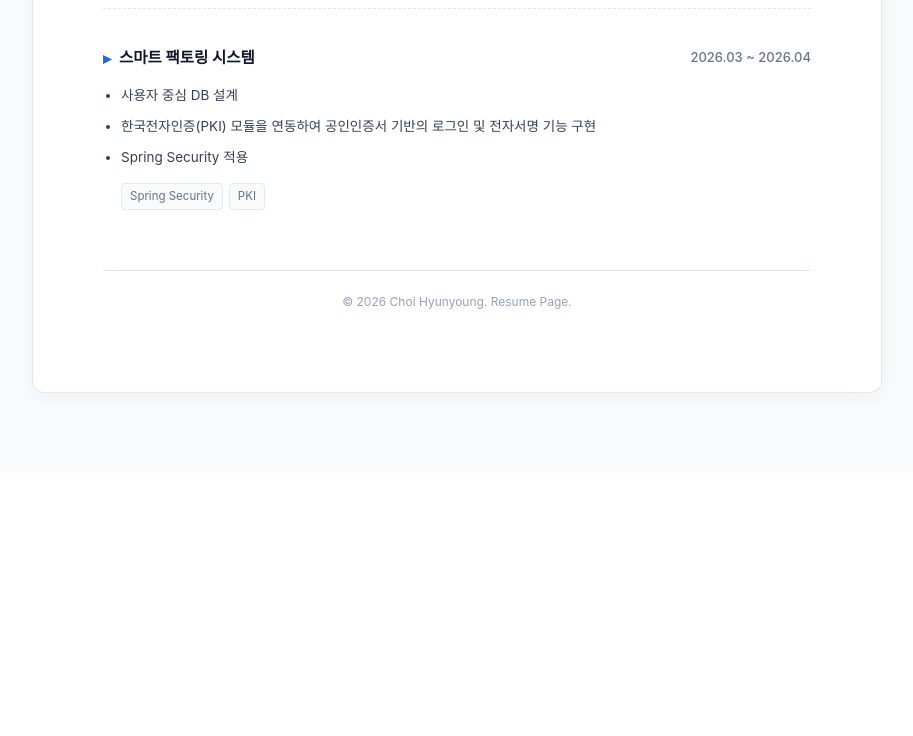
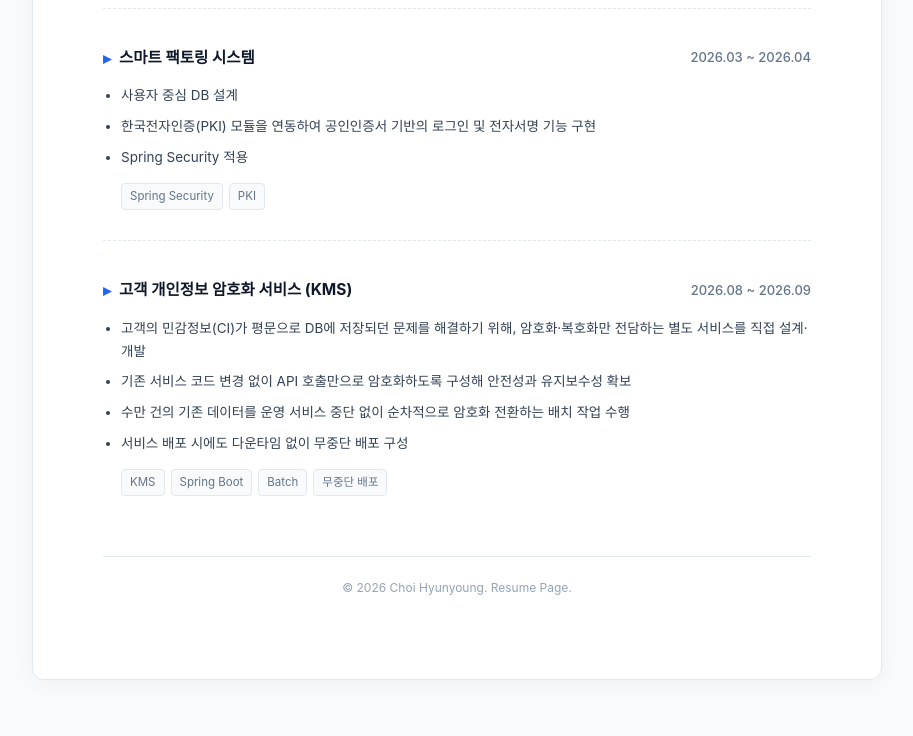
Before and after one commit to hy1116/resume, a Spring Boot app: page / in a window 1280 px wide. Shown: the part 4467-5203 px from the top of the page, without its empty margins (183-1096 px from the left). Before the commit the page ends 4862 px from the top, so only its background shows below. Run offline with Spring Boot 4, Linux system fonts and the light colour scheme; some web fonts are replaced.

Commit message:
이력서 내용 업데이트

```diff
--- a/src/main/resources/templates/resume.html
+++ b/src/main/resources/templates/resume.html
@@ -355,6 +355,25 @@
                     <span class="mini-badge">PKI</span>
                 </div>
             </div>
+
+            <div class="project-item">
+                <div class="project-header">
+                    <h3 class="project-title">고객 개인정보 암호화 서비스 (KMS)</h3>
+                    <div class="project-period">2026.08 ~ 2026.09</div>
+                </div>
+                <ul class="project-bullets">
+                    <li>고객의 민감정보(CI)가 평문으로 DB에 저장되던 문제를 해결하기 위해, 암호화&middot;복호화만 전담하는 별도 서비스를 직접 설계&middot;개발</li>
+                    <li>기존 서비스 코드 변경 없이 API 호출만으로 암호화하도록 구성해 안전성과 유지보수성 확보</li>
+                    <li>수만 건의 기존 데이터를 운영 서비스 중단 없이 순차적으로 암호화 전환하는 배치 작업 수행</li>
+                    <li>서비스 배포 시에도 다운타임 없이 무중단 배포 구성</li>
+                </ul>
+                <div class="project-techs">
+                    <span class="mini-badge">KMS</span>
+                    <span class="mini-badge">Spring Boot</span>
+                    <span class="mini-badge">Batch</span>
+                    <span class="mini-badge">무중단 배포</span>
+                </div>
+            </div>
         </div>
     </section>
 
```
